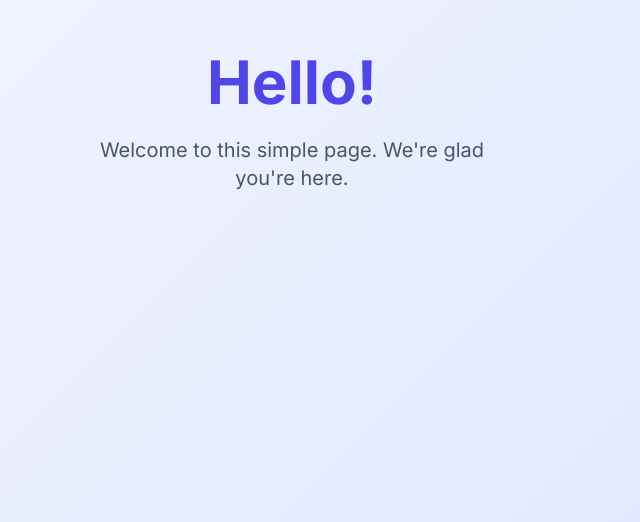
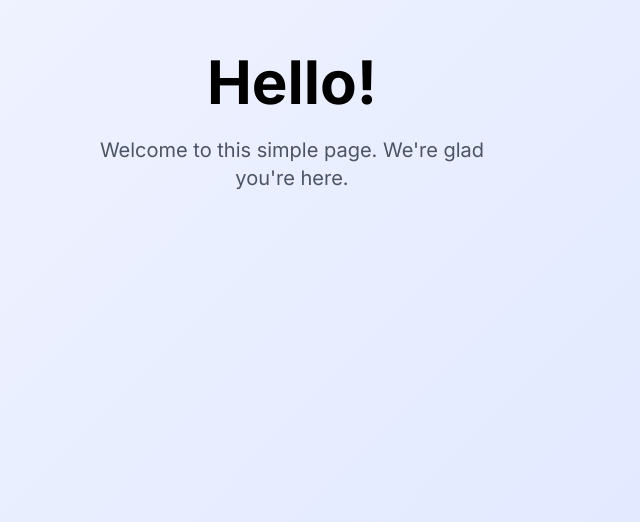
Before and after one commit to MuhammadAman02/hst-ai-3234dfd2-8f21-475b-9ee1-fde6ee0fb2e5, a React (Vite) app: page / in a window 1280 px wide. Shown: the part 278-800 px from the top of the page, without its empty margins (348-988 px from the left). Built offline with nearby package versions, Linux system fonts and the light colour scheme.

Commit message:
update file

```diff
--- a/tailwind.config.ts
+++ b/tailwind.config.ts
@@ -19,25 +19,85 @@
     },
     extend: {
       colors: {
-        hello: {
-          primary: "#4F46E5",
-          secondary: "#818CF8",
-          accent: "#C7D2FE",
-          background: "#F5F7FF",
+        border: "hsl(var(--border))",
+        input: "hsl(var(--input))",
+        ring: "hsl(var(--ring))",
+        background: "hsl(var(--background))",
+        foreground: "hsl(var(--foreground))",
+        primary: {
+          DEFAULT: "hsl(var(--primary))",
+          foreground: "hsl(var(--primary-foreground))",
         },
+        secondary: {
+          DEFAULT: "hsl(var(--secondary))",
+          foreground: "hsl(var(--secondary-foreground))",
+        },
+        destructive: {
+          DEFAULT: "hsl(var(--destructive))",
+          foreground: "hsl(var(--destructive-foreground))",
+        },
+        muted: {
+          DEFAULT: "hsl(var(--muted))",
+          foreground: "hsl(var(--muted-foreground))",
+        },
+        accent: {
+          DEFAULT: "hsl(var(--accent))",
+          foreground: "hsl(var(--accent-foreground))",
+        },
+        popover: {
+          DEFAULT: "hsl(var(--popover))",
+          foreground: "hsl(var(--popover-foreground))",
+        },
+        card: {
+          DEFAULT: "hsl(var(--card))",
+          foreground: "hsl(var(--card-foreground))",
+        },
+        app: {
+          primary: "#6366f1",
+          secondary: "#f472b6",
+          light: "#f9fafb",
+          dark: "#1f2937",
+        },
+        skintone: {
+          light: "#f8d5c2",
+          medium: "#e0b193",
+          tan: "#c68e6e",
+          brown: "#8d5524",
+          dark: "#3b2219",
+        }
+      },
+      borderRadius: {
+        lg: "var(--radius)",
+        md: "calc(var(--radius) - 2px)",
+        sm: "calc(var(--radius) - 4px)",
       },
       keyframes: {
+        "accordion-down": {
+          from: { height: "0" },
+          to: { height: "var(--radix-accordion-content-height)" },
+        },
+        "accordion-up": {
+          from: { height: "var(--radix-accordion-content-height)" },
+          to: { height: "0" },
+        },
         "fade-in": {
-          "0%": { opacity: "0", transform: "translateY(10px)" },
-          "100%": { opacity: "1", transform: "translateY(0)" },
+          from: { opacity: "0" },
+          to: { opacity: "1" },
+        },
+        "slide-up": {
+          from: { transform: "translateY(20px)", opacity: "0" },
+          to: { transform: "translateY(0)", opacity: "1" },
         },
       },
       animation: {
-        "fade-in": "fade-in 0.6s ease-out forwards",
+        "accordion-down": "accordion-down 0.2s ease-out",
+        "accordion-up": "accordion-up 0.2s ease-out",
+        "fade-in": "fade-in 0.5s ease-out",
+        "slide-up": "slide-up 0.5s ease-out",
       },
     },
   },
-  plugins: [],
+  plugins: [require("tailwindcss-animate")],
 };
 
 export default config;
```
